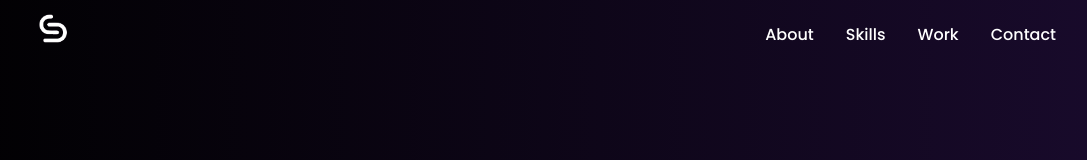
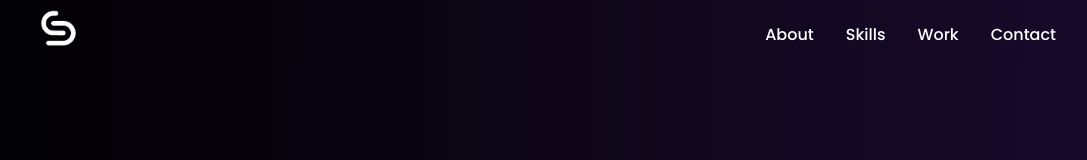
Before and after one commit to salima12345/portfolio, a Next.js app: page / in a window 1280 px wide. Shown: the top 160 px of the page, without its empty margins (96-1183 px from the left). Built offline with nearby package versions, Linux system fonts and the light colour scheme.

Commit message:
fixed logi size

```diff
--- a/components/Navbar.tsx
+++ b/components/Navbar.tsx
@@ -15,7 +15,7 @@ const Navbar = () => {
             <div className='relative w-[80%] flex items-center justify-between h-[70px] mx-auto'>
                 <Link href="#top" passHref>
                     <div className="transition-all duration-200 hover:rotate-180 inline-block pb-1 cursor-pointer">
-                        <Image src="/LogoLight.png" alt="Logo" width={40} height={40} />
+                        <Image src="/LogoLight.png" alt="Logo" width={50} height={50} />
                     </div>
                 </Link>
                 <div className='md:flex hidden items-center gap-8 ml-auto'>
```
